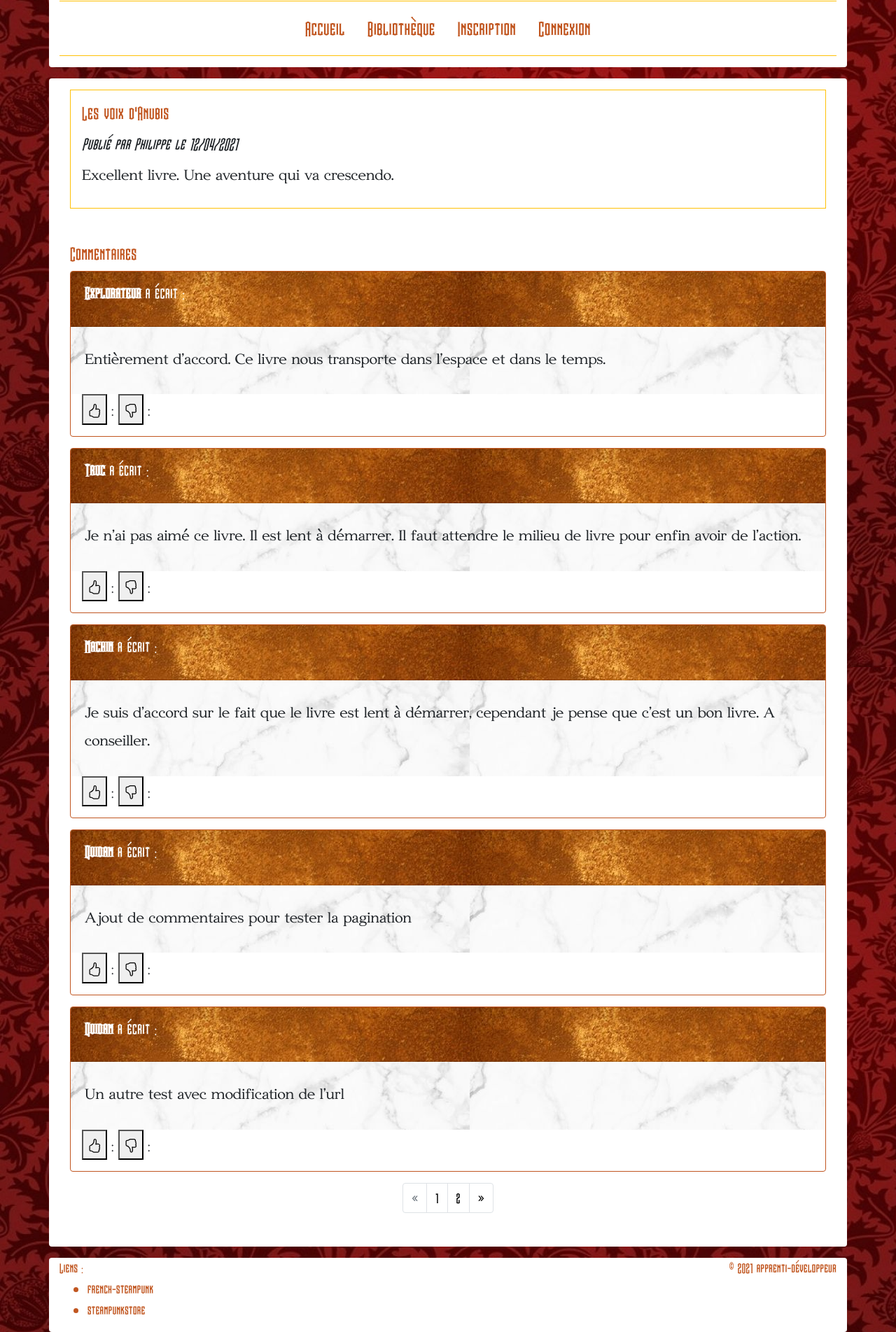
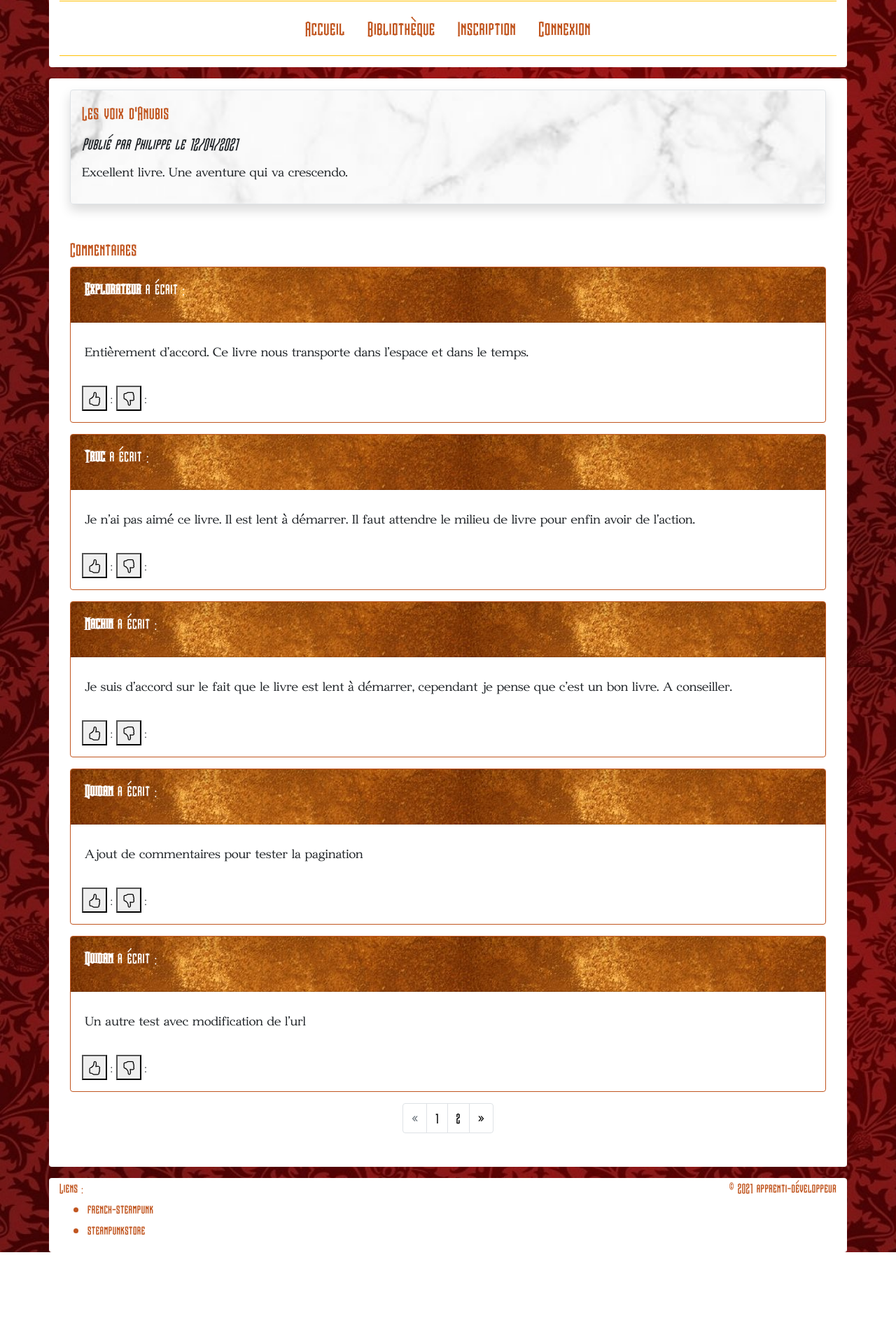
Before and after one commit to Feilipu69/steampunkLibrary, a PHP site: page /subjectAndComments?parameter=1 in a window 1280 px wide. Shown: the part 247-2150 px from the top of the page at 70% size. After the commit the page ends 2036 px from the top, so only its background shows below. Run offline with PHP 8.4, Linux system fonts and the light colour scheme; data comes from the database, SQL or seed files in the repository; data that the repository does not hold is empty; some libraries are stand-ins or nearby versions.

Commit message:
Modification de la taille de la police et du like/dislike des commentaire. Ajout d'un fond marbre aux sujets du forum. Retrait du fond marbre aux commentaires du forum

```diff
--- a/style/style.css
+++ b/style/style.css
@@ -68,7 +68,11 @@ a:hover {
 
 .content {
 	font-family: "Edmundsbury Serif", serif;
-	font-size: 27px;
+	font-size: 23px;
+}
+
+.footer {
+	font-size: 20px;
 }
 
 #home-description li {
@@ -101,8 +105,9 @@ em, #deleteSubject {
 	border-color: #c15620;
 }
 
-.card-body, #forum {
+.marble, #forum {
 	background-image: url("../public/marbre.jpg");
+	background-size: cover;
 }
 
 footer {
--- a/view/books.php
+++ b/view/books.php
@@ -6,7 +6,7 @@
 		<div class="card-deck col-lg-4 text-center">
 			<div id="card<?= $book->getIsbn(); ?>" class="card mb-3">
 				<div id="cardHeader<?= $book->getIsbn(); ?>" class="card-header"></div>
-				<div id="cardBody<?= $book->getIsbn(); ?>" class="card-body"></div>
+				<div id="cardBody<?= $book->getIsbn(); ?>" class="marble card-body"></div>
 			</div>
 		</div>
 		<?php
--- a/view/subjectAndComments.php
+++ b/view/subjectAndComments.php
@@ -1,5 +1,5 @@
 <div class="container">
-	<div class="border border-warning p-3 mb-3">
+	<div class="marble border border-muted rounded shadow p-3 mb-3">
 		<h3><?= strip_tags($subjectData->getTitle()); ?></h3>
 		<em>Publié par <?= strip_tags($subjectData->getLoginSubscriber()); ?> le <?= $subjectData->getDate(); ?></em>
 		<p class="content"><?= strip_tags($subjectData->getContent()); ?></p>
```
